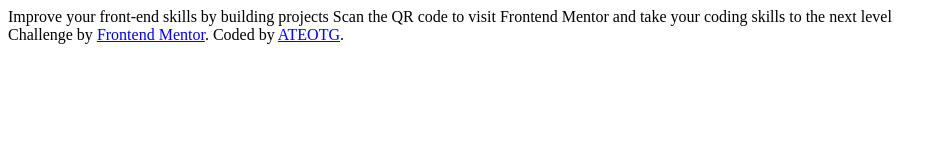
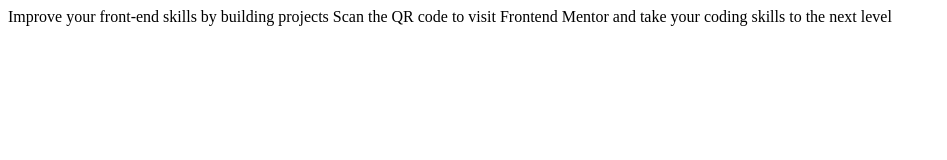
Before and after one commit to ATEOTG/qr-code-component-main, a plain HTML site: page index.html in a window 1280 px wide. Shown: the whole page, without its empty margins (0-947 px from the left). Drawn offline with Linux system fonts and the light colour scheme.

Commit message:
deleted html code

```diff
--- a/index.html
+++ b/index.html
@@ -18,11 +18,7 @@
     Improve your front-end skills by building projects Scan the QR code to visit
     Frontend Mentor and take your coding skills to the next level
 
-    <div class="attribution">
-      Challenge by
-      <a href="https://www.frontendmentor.io?ref=challenge" target="_blank"
-        >Frontend Mentor</a
-      >. Coded by <a href="#"> ATEOTG</a>.
+
     </div>
   </body>
 </html>
```
